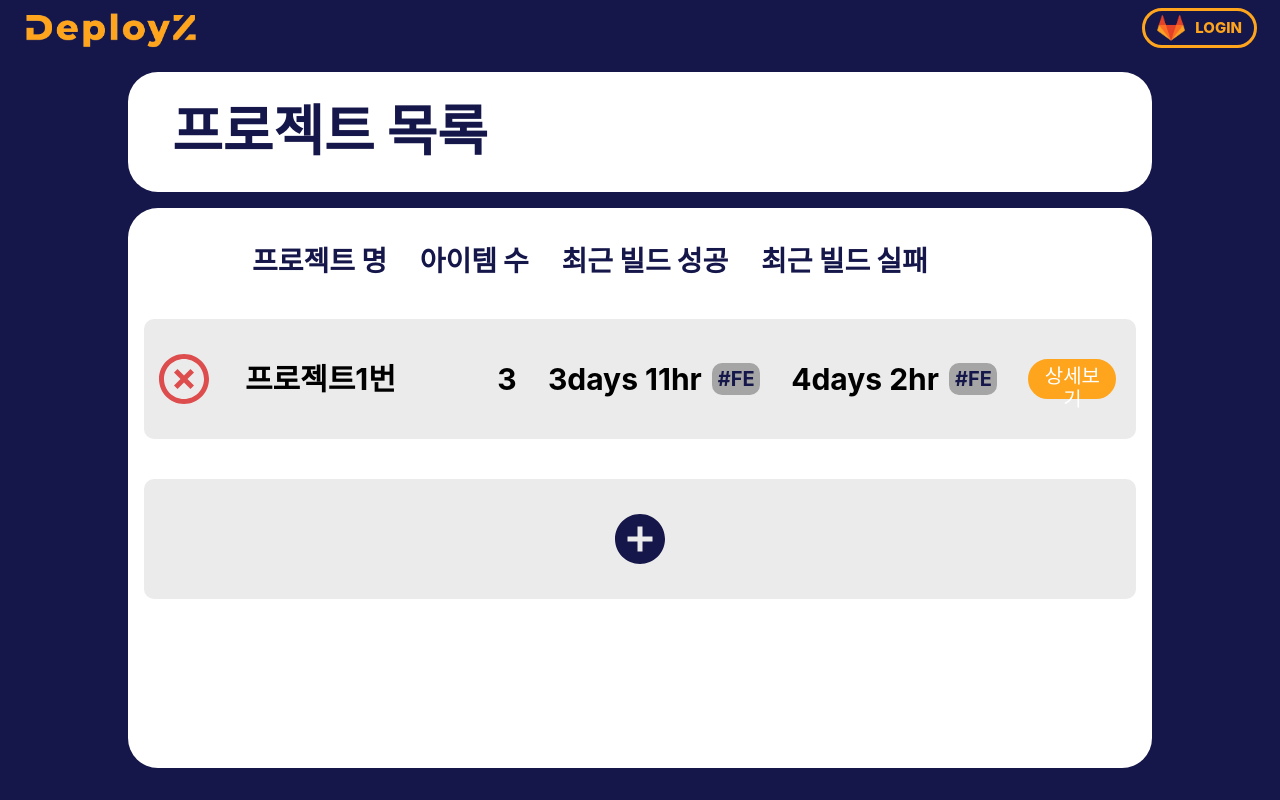
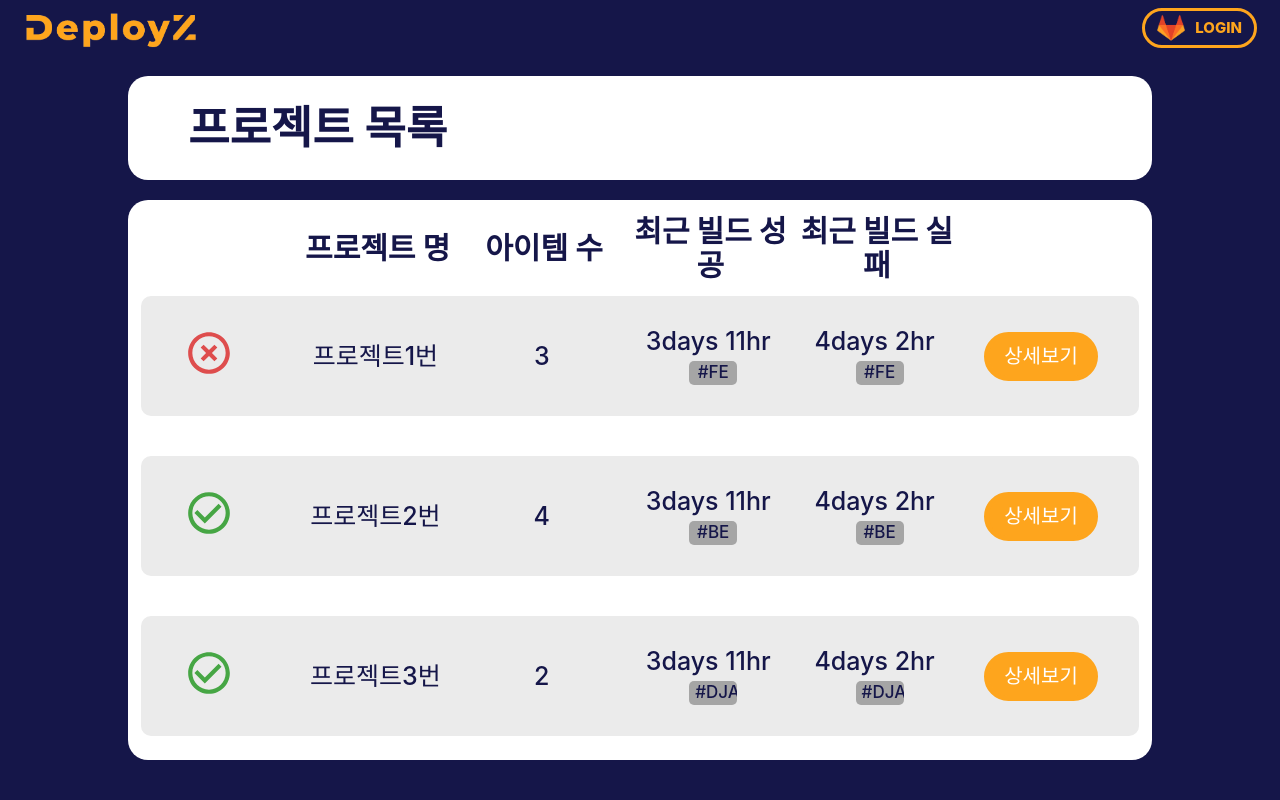
Before and after one commit to 2kjin/DeployZ, a React (Vite) app in the folder frontend/: page /project in a window 1280 px wide. Built offline with nearby package versions, Linux system fonts and the light colour scheme; no server answers.

Commit message:
:lipstick: Design: 프로젝트 리스트 css 수정

```diff
--- a/frontend/src/api/api.ts
+++ b/frontend/src/api/api.ts
@@ -18,7 +18,7 @@ export const gitlabInstance = axios.create({
  * 동시에 api 재요청이 새로운 acess 토큰으로 가야함
  */
 
-const ex_token = `eyJhbGciOiJIUzI1NiJ9.eyJzdWIiOiJhbGt3ZW4wOTk2QG5hdmVyLmNvbSIsIkF1dGhvcml6YXRpb24iOlt7ImF1dGhvcml0eSI6IlJPTEVfVVNFUiJ9XSwiaWF0IjoxNjgyOTE2NjI2LCJleHAiOjE2ODMwMDMwMjZ9.U0Nxi52URxXmfAA_yRvcWDNGsfqSsYH-ZlMSK-o9gCU`;
+const ex_token = `eyJhbGciOiJIUzI1NiJ9.eyJzdWIiOiJhbGt3ZW4wOTk2QG5hdmVyLmNvbSIsIkF1dGhvcml6YXRpb24iOlt7ImF1dGhvcml0eSI6IlJPTEVfVVNFUiJ9XSwiaWF0IjoxNjgzMDExODE1LCJleHAiOjE2ODMwOTgyMTV9.pFSMTTBxmht-z-s_LLIJme6P4LsZ_kmOlgw7jrawFUg`;
 // interceptors를 통해
 instance.interceptors.request.use(
   function (config) {
--- a/frontend/src/api/projectApi.ts
+++ b/frontend/src/api/projectApi.ts
@@ -18,24 +18,24 @@ export const fetchProjectList = async (): Promise<projectListInfo[]> => {
         itemName: "#FE",
         lastFailedDate: "4days 2hr",
       },
-      // {
-      //   idx: 2,
-      //   projectName: "프로젝트2번",
-      //   itemCnt: 4,
-      //   isSuccess: "success",
-      //   lastSuccessDate: "3days 11hr",
-      //   itemName: "#BE",
-      //   lastFailedDate: "4days 2hr",
-      // },
-      // {
-      //   idx: 3,
-      //   projectName: "프로젝트3번",
-      //   itemCnt: 2,
-      //   isSuccess: "success",
-      //   lastSuccessDate: "3days 11hr",
-      //   itemName: "#DJANGO",
-      //   lastFailedDate: "4days 2hr",
-      // },
+      {
+        idx: 2,
+        projectName: "프로젝트2번",
+        itemCnt: 4,
+        isSuccess: "success",
+        lastSuccessDate: "3days 11hr",
+        itemName: "#BE",
+        lastFailedDate: "4days 2hr",
+      },
+      {
+        idx: 3,
+        projectName: "프로젝트3번",
+        itemCnt: 2,
+        isSuccess: "success",
+        lastSuccessDate: "3days 11hr",
+        itemName: "#DJANGO",
+        lastFailedDate: "4days 2hr",
+      },
     ];
   }
 };
--- a/frontend/src/components/project/ProjectList.tsx
+++ b/frontend/src/components/project/ProjectList.tsx
@@ -51,14 +51,14 @@ const styles = {
 
 const SEmptyDiv = styled.div`
   display: flex;
-  justify-content: center; /* 가로 방향 가운데 정렬 */
-  align-items: center; /* 세로 방향 가운데 정렬 */
-  width: 95%;
+  width: 78vw;
   height: 15vh;
   background: ${theme.colors.lightgray};
+  overflow: hidden;
+  margin: auto;
   border-radius: 1rem;
-  margin-bottom: 2rem;
-  margin-top: 2rem;
-  padding-right: 1rem;
-  padding-left: 1rem;
+  flex-direction: column;
+  justify-content: center;
+  align-items: center;
+  margin-bottom: 4rem;
 `;
--- a/frontend/src/components/project/ProjectListItem.tsx
+++ b/frontend/src/components/project/ProjectListItem.tsx
@@ -25,102 +25,84 @@ export default function ProjectListItem({
   };
 
   return (
-    <SProjectListItem>
+    <SProjectList>
+      <SDiv>
+        <SItem>
           {project.isSuccess === "success" ? (
             <CheckCircleOutlineIcon style={checkStyle} />
           ) : (
             <HighlightOffIcon style={HighlightOffIconStyle} />
           )}
-      <SProjectName>{project.projectName}</SProjectName>
-      <SItemCount>{project.itemCnt}</SItemCount>
-      <SLastSuccessDiv>
-        <SLastSuccessTime>{project.lastSuccessDate}</SLastSuccessTime>
+        </SItem>
+        <SItem>{project.projectName}</SItem>
+        <SItem>{project.itemCnt}</SItem>
+        <SItem>
+          {project.lastSuccessDate}
           <SContainerButton>{project.itemName}</SContainerButton>
-      </SLastSuccessDiv>
-      <SLastFailureDiv>
-        <SLastFailureTime>{project.lastFailedDate}</SLastFailureTime>
+        </SItem>
+        <SItem>
+          {project.lastFailedDate}
           <SContainerButton>{project.itemName}</SContainerButton>
-      </SLastFailureDiv>
+        </SItem>
+        <SItem>
           <SButton onClick={handleItemClick}>상세보기</SButton>
-    </SProjectListItem>
+        </SItem>
+      </SDiv>
+    </SProjectList>
   );
 }
 
+const SItem = styled.div`
+  flex: 2;
+  font-size: 2.5rem;
+  font-weight: ${theme.fontWeight.medium};
+  color: ${theme.colors.primary};
+  margin-right: 3rem;
+`;
+
+const SDiv = styled.div`
+  display: flex;
+  width: 100%;
+  justify-content: center;
+  align-items: center;
+  text-align: center;
+`;
+
+const SProjectList = styled.div`
+  display: flex;
+  flex-direction: column;
+  width: 78vw;
+  height: 15vh;
+  background: ${theme.colors.lightgray};
+  overflow: hidden;
+  margin: auto;
+  border-radius: 1rem;
+  justify-content: center;
+  align-items: center;
+  margin-bottom: 4rem;
+`;
+
 const HighlightOffIconStyle = {
-  fontSize: "6rem",
+  fontSize: "5rem",
   color: theme.colors.error,
 };
 
 const checkStyle = {
-  fontSize: "6rem",
+  fontSize: "5rem",
   color: theme.colors.checkgreen,
 };
 
-const SLastSuccessDiv = styled.div`
-  display: flex;
-  flex-direction: row;
-  align-items: center; /* 자식 요소들을 수직 방향 가운데 정렬 */
-`;
-
-const SLastFailureDiv = styled.div`
-  display: flex;
-  flex-direction: row;
-  align-items: center; /* 자식 요소들을 수직 방향 가운데 정렬 */
-`;
-
 const SContainerButton = styled.button`
   border: none;
-  border-radius: 1rem;
+  border-radius: 0.5rem;
   background: ${theme.colors.darkgray};
   color: ${theme.colors.primary};
-  font-size: 2rem;
-  font-weight: ${theme.fontWeight.bold};
+  font-size: 1.7rem;
+  font-weight: ${theme.fontWeight.medium};
   width: 6vh;
-  height: 4vh;
+  height: 3vh;
   margin-left: 1rem;
-  white-space: nowrap;
   overflow: hidden;
-`;
-
-const SProjectListItem = styled.div`
-  display: flex;
-  flex-direction: row;
-  justify-content: space-between;
-  align-items: center;
-  width: 95%;
-  height: 15vh;
-  background: ${theme.colors.lightgray};
-  border-radius: 1rem;
-  margin-bottom: 2rem;
-  margin-top: 2rem;
-  padding-right: 1rem;
-  padding-left: 1rem;
-
-  /* 추가된 CSS */
-  flex-wrap: wrap;
-  overflow: hidden;
-`;
-
-const SProjectName = styled.span`
-  font-size: 3rem;
-  font-weight: ${theme.fontWeight.bold};
-  margin-right: 5rem;
-`;
-
-const SItemCount = styled.span`
-  font-size: 3rem;
-  font-weight: ${theme.fontWeight.bold};
-  margin-left: 2rem;
-`;
-
-const SLastSuccessTime = styled.span`
-  font-size: 3rem;
-  font-weight: ${theme.fontWeight.bold};
-`;
-
-const SLastFailureTime = styled.span`
-  font-size: 3rem;
-  font-weight: ${theme.fontWeight.bold};
 `;
 
 const SButton = styled.button`
@@ -129,9 +111,7 @@ const SButton = styled.button`
   background: ${theme.colors.secondary};
   color: ${theme.colors.white};
   font-size: 2rem;
-  font-weight: ${theme.fontWeight.normal};
+  font-weight: ${theme.fontWeight.medium};
   cursor: pointer;
-  width: 11vh;
-  height: 5vh;
-  margin-right: 1rem;
+  padding: 0.8rem 1.5rem;
 `;
--- a/frontend/src/pages/ProjectListPage.tsx
+++ b/frontend/src/pages/ProjectListPage.tsx
@@ -3,7 +3,6 @@ import ProjectList from "@components/project/ProjectList";
 import Header from "@components/common/Header";
 import styled from "styled-components";
 import { theme } from "@/styles/theme";
-import { success } from "@components/common/notify";
 
 export default function ProjectListPage(): JSX.Element {
   // Header type 설정
@@ -16,10 +15,12 @@ export default function ProjectListPage(): JSX.Element {
       </STitleBox>
       <SProjectList>
         <SProjectName>
+          <SItem></SItem>
           <SItem>프로젝트 명</SItem>
           <SItem>아이템 수</SItem>
           <SItem>최근 빌드 성공</SItem>
           <SItem>최근 빌드 실패</SItem>
+          <SItem></SItem>
         </SProjectName>
         <ProjectList />
       </SProjectList>
@@ -28,28 +29,26 @@ export default function ProjectListPage(): JSX.Element {
 }
 
 const SProjectName = styled.div`
-  width: 66%;
-  height: 10%;
   display: flex;
-  flex-flow: row wrap;
-  justify-content: space-between;
+  justify-content: center;
   align-items: center;
-  padding-right: 10rem;
-  margin-top: 2.5rem;
-  margin-bottom: 1rem;
+  text-align: center;
+  width: 78vw;
+  height: 12vh;
 `;
-const SItem = styled.span`
-  font-size: 2.8rem;
-  font-weight: ${theme.fontWeight.extrabold};
+const SItem = styled.div`
+  flex: 2;
+  font-size: 3rem;
+  font-weight: ${theme.fontWeight.bold};
   color: ${theme.colors.primary};
 `;
 
 const STitleBox = styled.div`
   width: 80vw;
-  height: 15vh;
+  height: 13vh;
   background-color: ${theme.colors.white};
-  border-radius: 3rem;
-  margin: 2vh auto;
+  border-radius: 2rem;
+  margin: 2.5vh auto;
   display: flex;
   justify-content: left;
   align-items: center;
@@ -57,20 +56,18 @@ const STitleBox = styled.div`
 
 const STitle = styled.span`
   color: ${theme.colors.primary};
-  font-weight: ${theme.fontWeight.extrabold};
-  font-size: 5.5rem;
-  margin-left: 3vh;
-  padding-left: 2rem;
+  font-weight: ${theme.fontWeight.bold};
+  font-size: 4.5rem;
+  padding-left: 6rem;
 `;
 
 const SProjectList = styled.div`
   width: 80vw;
   height: 70vh;
   background-color: ${theme.colors.white};
-  border-radius: 3rem;
+  border-radius: 2rem;
   margin: auto;
-  display: flex;
   flex-direction: column;
-  justify-content: flex-start;
+  justify-content: center;
   align-items: center;
 `;
```
Also changed, not shown: 1 other file (tests, documents, lock files or other folders). Lines whose indentation alone changed are shown as unchanged.
